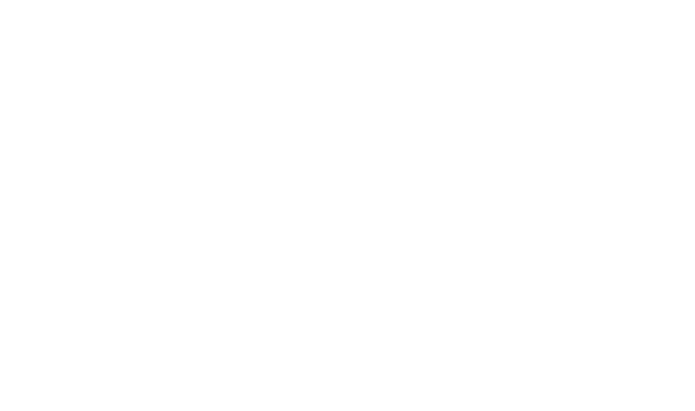
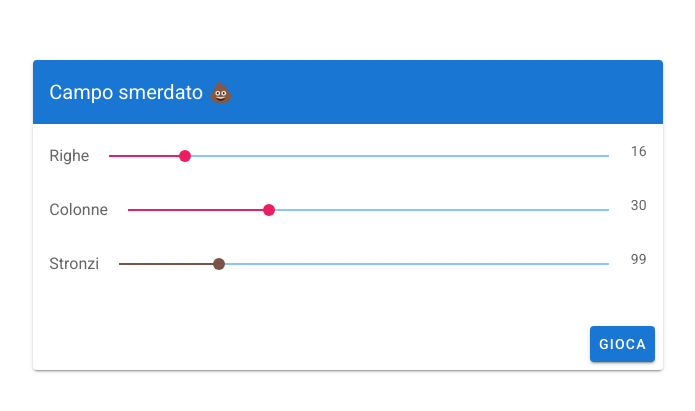
Before and after one commit to BlazeRed/campo-smerdato, a Vue app: page / in a window 1280 px wide. Shown: the part 185-596 px from the top of the page, without its empty margins (292-987 px from the left). Built offline with nearby package versions, Linux system fonts and the light colour scheme.

Commit message:
added landing page

```diff
--- a/public/index.html
+++ b/public/index.html
@@ -1,11 +1,13 @@
 <!DOCTYPE html>
-<html lang="">
+<html lang="en">
   <head>
     <meta charset="utf-8">
     <meta http-equiv="X-UA-Compatible" content="IE=edge">
     <meta name="viewport" content="width=device-width,initial-scale=1.0">
     <link rel="icon" href="<%= BASE_URL %>favicon.ico">
     <title><%= htmlWebpackPlugin.options.title %></title>
+    <link rel="stylesheet" href="https://fonts.googleapis.com/css?family=Roboto:100,300,400,500,700,900">
+    <link rel="stylesheet" href="https://cdn.jsdelivr.net/npm/@mdi/font@latest/css/materialdesignicons.min.css">
   </head>
   <body>
     <noscript>
--- a/src/App.vue
+++ b/src/App.vue
@@ -1,9 +1,18 @@
 <template>
-  <div id="app">
-    <router-view/>
-  </div>
+  <v-app>
+    <v-main>
+      <router-view/>
+    </v-main>
+  </v-app>
 </template>
 
-<style>
+<script>
 
-</style>
+export default {
+  name: 'App',
+
+  data: () => ({
+    //
+  })
+}
+</script>
--- a/src/main.js
+++ b/src/main.js
@@ -2,11 +2,13 @@
 import App from './App.vue'
 import router from './router'
 import store from './store'
+import vuetify from './plugins/vuetify'
 
 Vue.config.productionTip = false
 
 new Vue({
   router,
   store,
+  vuetify,
   render: h => h(App)
 }).$mount('#app')
--- /dev/null
+++ b/src/plugins/vuetify.js
@@ -0,0 +1,7 @@
+import Vue from 'vue'
+import Vuetify from 'vuetify/lib/framework'
+
+Vue.use(Vuetify)
+
+export default new Vuetify({
+})
--- /dev/null
+++ b/src/store/data.js
@@ -0,0 +1,26 @@
+const dataVuexModule = {
+  state: {
+    settings: {
+      rows: 16,
+      columns: 30,
+      bombs: 99
+    }
+  },
+
+  mutations: {
+    setSettings: (state, settings) => {
+      state.settings.rows = settings.rows
+      state.settings.columns = settings.columns
+      state.settings.bombs = settings.bombs
+    }
+  },
+
+  getters: {
+    getSettings: (state) => state.settings,
+    getRows: (state) => state.settings.rows,
+    getColumns: (state) => state.settings.columns,
+    getBombs: (state) => state.settings.bombs
+  }
+}
+
+export default dataVuexModule
--- a/src/store/index.js
+++ b/src/store/index.js
@@ -1,15 +1,11 @@
 import Vue from 'vue'
 import Vuex from 'vuex'
+import dataVuexModule from './data'
 
 Vue.use(Vuex)
 
 export default new Vuex.Store({
-  state: {
-  },
-  mutations: {
-  },
-  actions: {
-  },
   modules: {
+    data: dataVuexModule
   }
 })
--- a/src/views/Home.vue
+++ b/src/views/Home.vue
@@ -1,11 +1,119 @@
 <template>
-  <div class="home"></div>
+  <v-container class="container" >
+    <v-card class="card-width">
+      <v-toolbar color="primary" dark flat text>
+        <v-toolbar-title>Campo smerdato 💩</v-toolbar-title>
+      </v-toolbar>
+      <v-card-text>
+        <div row>
+          <v-slider
+            v-model="rows.val"
+            v-bind:color="rows.color"
+            v-bind:label="rows.label"
+            v-bind:thumb-color="rows.color"
+            v-bind:thumb-label="rowsPressed"
+            v-bind:min="min"
+            v-bind:max="max"
+            v-on:mousedown="rowsPressed = true"
+            v-on:mouseup="!rowsPressed"
+          />
+          <span>{{ rows.val }}</span>
+        </div>
+        <div row>
+          <v-slider
+            v-model="columns.val"
+            v-bind:color="columns.color"
+            v-bind:label="columns.label"
+            v-bind:thumb-color="columns.color"
+            v-bind:thumb-label="columnsPressed"
+            v-bind:min="min"
+            v-bind:max="max"
+            v-on:mousedown="columnsPressed = true"
+            v-on:mouseup="!columnsPressed"
+          />
+          <span>{{ columns.val }}</span>
+        </div>
+        <div row>
+          <v-slider
+            v-model="bombs.val"
+            v-bind:color="bombs.color"
+            v-bind:label="bombs.label"
+            v-bind:thumb-color="bombs.color"
+            v-bind:thumb-label="bombsPressed"
+            v-bind:min="min"
+            v-bind:max="maxBombs"
+            v-on:mousedown="bombsPressed = true"
+            v-on:mouseup="!bombsPressed"
+          />
+          <span>{{ bombs.val }}</span>
+        </div>
+      </v-card-text>
+      <v-card-actions>
+        <v-spacer/>
+        <v-btn color="primary" v-on:click="startGame()">Gioca</v-btn>
+      </v-card-actions>
+    </v-card>
+  </v-container>
 </template>
 
+<style scoped>
+.container {
+  width: 100%;
+  height: 100%;
+  display: flex;
+  justify-content: center;
+  align-items: center;
+}
+
+.card-width {
+  width: 70ch;
+}
+
+div[row] {
+  display: flex;
+  flex-direction: row;
+  gap: 1em;
+}
+</style>
+
 <script>
-
 export default {
   name: 'Home',
-  components: {}
+
+  data: () => ({
+    min: 1,
+    max: 100,
+    columnsPressed: false,
+    rowsPressed: false,
+    bombsPressed: false,
+    rows: { label: 'Righe', val: 1, color: 'pink' },
+    columns: { label: 'Colonne', val: 1, color: 'pink' },
+    bombs: { label: 'Stronzi', val: 0, color: 'brown' }
+  }),
+
+  beforeMount () {
+    const storeSettings = this.$store.getters.getSettings
+    this.rows.val = storeSettings.rows
+    this.columns.val = storeSettings.columns
+    this.bombs.val = storeSettings.bombs
+  },
+
+  computed: {
+    maxBombs () {
+      return this.rows.val * this.columns.val - 1
+    }
+  },
+
+  methods: {
+    startGame () {
+      const settings = {
+        rows: this.rows.val,
+        columns: this.columns.val,
+        bombs: this.bombs.val
+      }
+      this.$store.commit('setSettings', settings)
+    }
+  }
+
 }
 </script>
--- /dev/null
+++ b/vue.config.js
@@ -0,0 +1,5 @@
+module.exports = {
+  transpileDependencies: [
+    'vuetify'
+  ]
+}
```
Also changed, not shown: package.json (+6 -1 lines), src/components/HelloWorld.vue (added, +151 -0 lines), src/assets/logo.svg (added), 1 other file (tests, documents, lock files or other folders).
